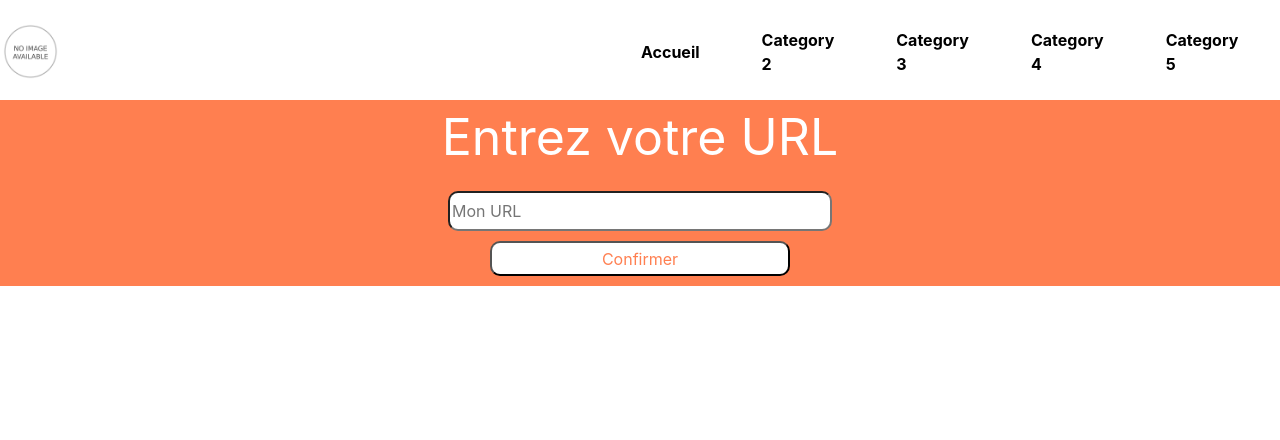
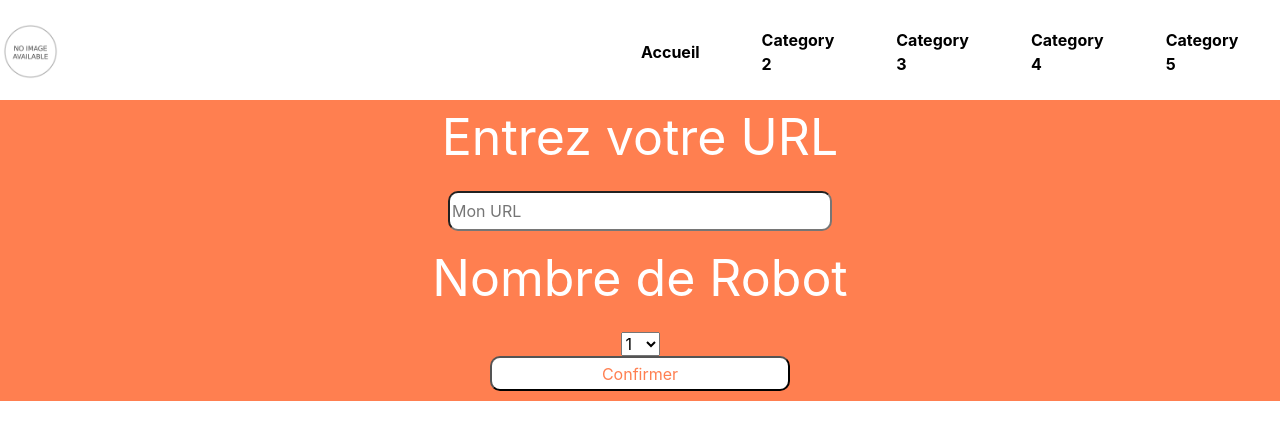
Before and after one commit to WebArtFactory/cache-warmer.io, a React (Create React App) app in the folder reactapp/: page / in a window 1280 px wide. Shown: the top 440 px of the page. Built offline with nearby package versions, Linux system fonts and the light colour scheme; no server answers.

Commit message:
mise en place déroulant robot

```diff
--- a/reactapp/src/Screens/Home.js
+++ b/reactapp/src/Screens/Home.js
@@ -149,6 +149,16 @@ function Home() {
         )
     })
 
+    var onClickFn = () => {
+        let selectField = document.getElementById('nb-of-robots');
+        let selectedNbOfRobots = selectField.options[selectField.selectedIndex].value;
+
+        socket.emit("urlFromFront", {
+            url: document.getElementById('url-input').value,
+            robot: selectedNbOfRobots
+            });
+    };
+
     return (
         <div>
             <Navigation />
@@ -164,9 +174,22 @@ function Home() {
                         className="input"
                         placeholder="Mon URL"
                     />
+                    <p
+                        style={{ color: 'white', textAlign: 'center', fontSize: '50px' }}>
+                        Nombre de Robot
+                    </p>
+                    <form className="inputButton">
+                        <select id="nb-of-robots">
+                            <option value="1">1</option>
+                            <option value="2">2</option>
+                            <option value="3">3</option>
+                            <option value="5">5</option>
+                            <option value="10">10</option>
+                        </select>
+                    </form>
                     <button
                         className="button"
-                        onClick={() => socket.emit("urlFromFront", document.getElementById('url-input').value)}
+                        onClick={onClickFn}
                     >Confirmer
                     </button>
                 </div>
```
Also changed, not shown: 2 other files (tests, documents, lock files or other folders).
